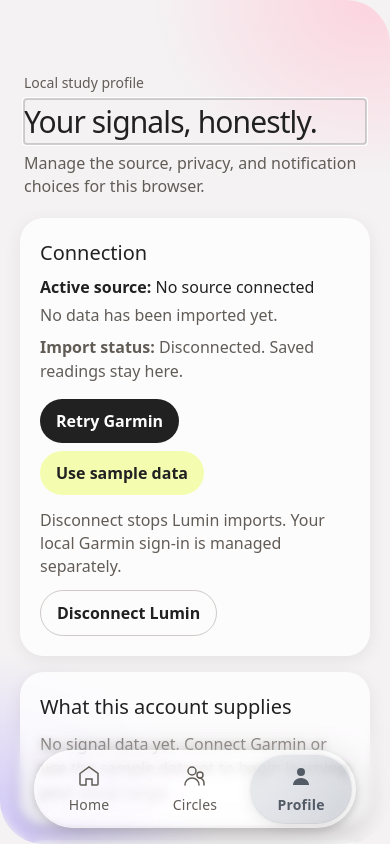
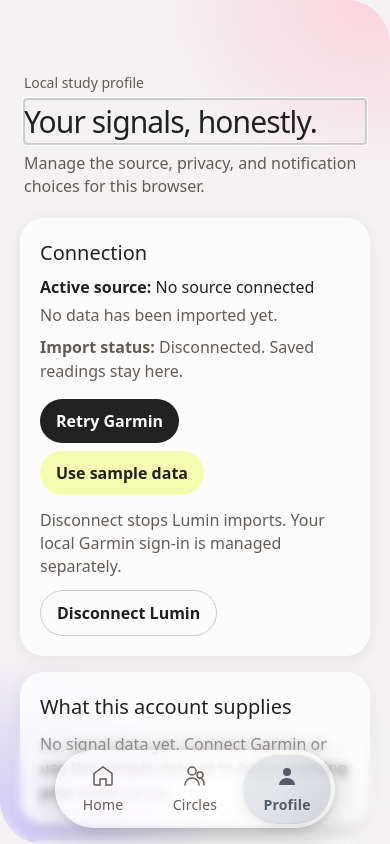
Before and after one commit to nicocampanell/Lumen, a React (Vite) app in the folder Build-a-thon  Make/: page /profile in a window 390 px wide. Built offline with nearby package versions, Linux system fonts and the light colour scheme; a web font is replaced by a local one.

Commit message:
Fix mobile tab navigation and safe-area header

```diff
--- a/Build-a-thon  Make/src/app/components/HomePage.tsx
+++ b/Build-a-thon  Make/src/app/components/HomePage.tsx
@@ -50,7 +50,7 @@
 
   return (
     <main style={{ position: 'relative', height: '100%', minHeight: 0, overflow: 'hidden' }}>
-      <div style={{ height: 16, flexShrink: 0 }} />
+      <div style={{ height: 'max(24px, env(safe-area-inset-top, 0px))', flexShrink: 0 }} />
       <div className="flex items-center justify-between" style={{ paddingLeft: 24, paddingRight: 20, position: 'relative', zIndex: 2 }}>
         <motion.h1 className="text-[24px]" style={{ fontWeight: 500, color: '#212121' }} initial={{ opacity: 0, y: 8 }} animate={{ opacity: 1, y: 0 }} transition={{ ...PAGE_TRANSITION, duration: reducedMotion ? 0 : PAGE_TRANSITION.duration }}>Morning, Nico</motion.h1>
         <Link to="/events" aria-label={`Open Events${eventCount ? `, ${eventCount} recorded` : ''}`} style={{ minWidth: 78, minHeight: 44, display: 'flex', alignItems: 'center', justifyContent: 'center', borderRadius: 70, background: 'linear-gradient(90deg, rgba(240,91,81,.2), rgba(247,247,247,0))', color: '#8a2d24', textDecoration: 'none', fontSize: 14 }}>
--- a/Build-a-thon  Make/src/imports/NavBar.tsx
+++ b/Build-a-thon  Make/src/imports/NavBar.tsx
@@ -106,7 +106,7 @@
       position: absolute;
       top: 4px;
       left: 4px;
-      width: 102px;
+      width: 88px;
       bottom: 4px;
       border-radius: 292px;
       background: linear-gradient(125.75deg, rgba(254,204,218,0.2) 27.09%, rgba(229,204,80,0.2) 82.02%);
@@ -129,7 +129,7 @@
       align-items: center;
       justify-content: center;
       gap: 1px;
-      width: 102px;
+      width: 88px;
       padding: 6px 8px 7px;
       background: none;
       border: none;
@@ -190,7 +190,7 @@
     },
   ];
 
-  const TAB_STRIDE = 106;
+  const TAB_STRIDE = 92;
 
   interface NavBarProps {
     activeTab?: string;
```
